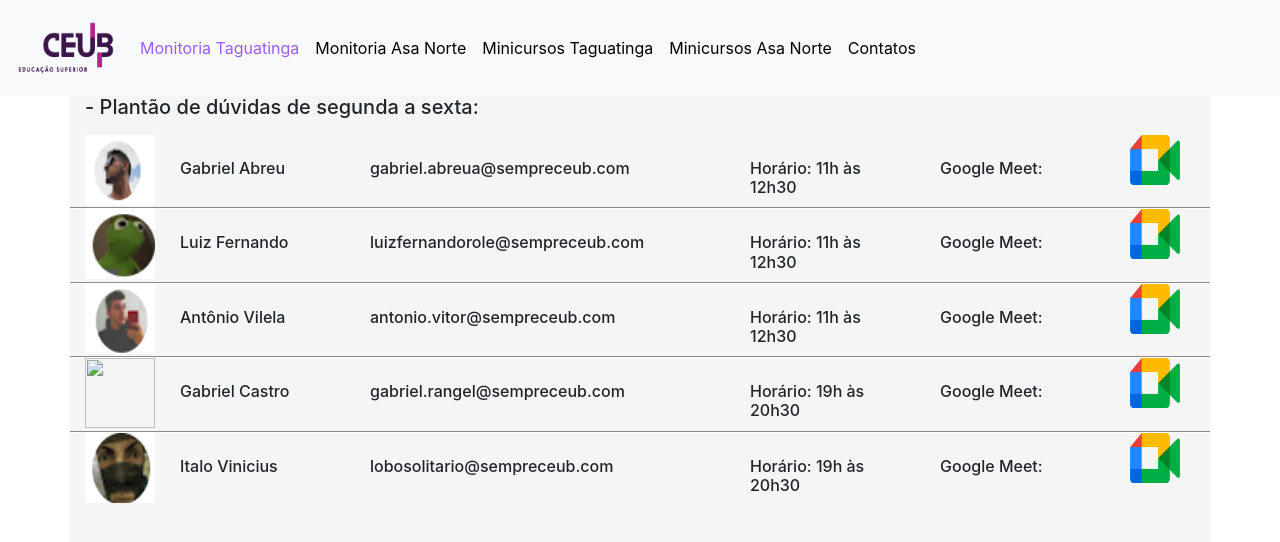
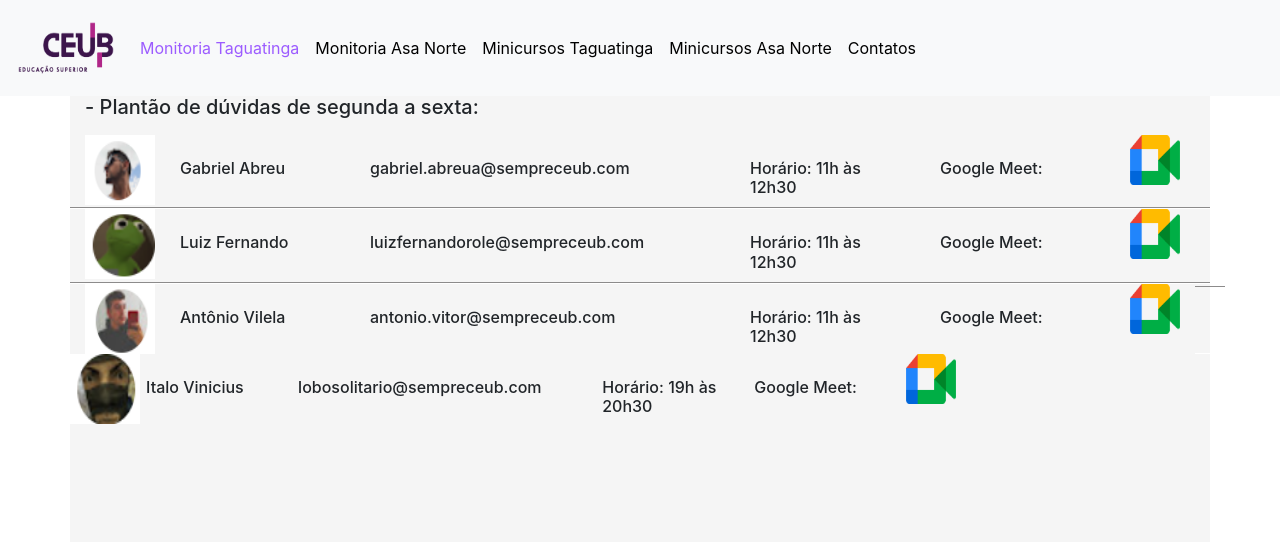
Before and after one commit to MonitoriaCeub/Monitoria, a plain HTML site: page index.html in a window 1280 px wide. Drawn offline with Linux system fonts and the light colour scheme.

Commit message:
Update index.html

```diff
--- a/index.html
+++ b/index.html
@@ -173,40 +173,6 @@
       <div class="col-md-1">
         <a href="https://meet.google.com/gun-vqcw-uib"><img src="meet.png" height="50px" width="50px"> </a>
       </div>
-    </div>
-    <div class="row">
-      <div class="col-md-12" id="linhas"></div>
-    </div>
-    <div class="row">
-      <div class="col-md-1">
-        <div>
-          <!-- <a href="monitores.html"><img src="castro.png" height="70px" width="70px"></a>  -->
-          <img src="castro.png" height="70px" width="70px">
-        </div>
-      </div>
-      <div class="col-md-2">
-        <div>
-          <br>
-          <!-- <a href="monitores.html"><h6>Gabriel Castro</h6> </a>  -->
-          <h6>Gabriel Castro</h6>
-        </div>
-      </div>
-      <div class="col-md-4">
-        <br>
-        <h6>gabriel.rangel@sempreceub.com</h6>
-      </div>
-      <div class="col-md-2">
-        <br>
-        <h6>Horário: 19h às 20h30</h6>
-      </div>
-      <div class="col-md-2">
-        <br>
-        <h6>Google Meet:</h6>
-      </div>
-      <div class="col-md-1">
-        <a href=" https://meet.google.com/vko-fgir-grr"><img src="meet.png" height="50px" width="50px"> </a>
-      </div>
-    </div>
     <div class="row">
       <div class="col-md-12" id="linhas"></div>
     </div>
```
